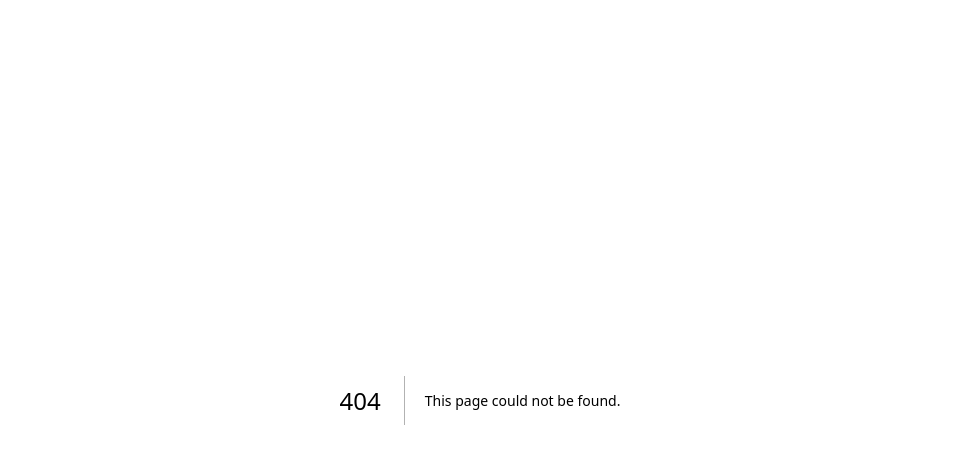
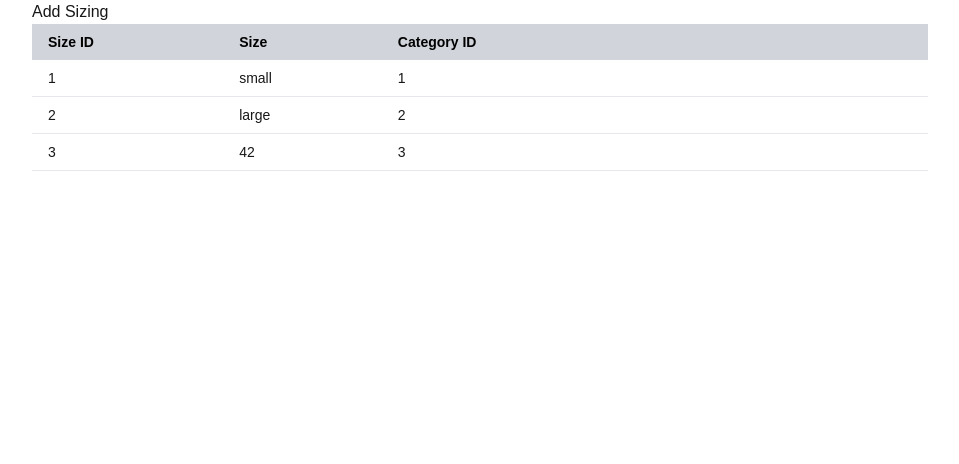
Before and after one commit to Clavvv/OnlineMarketplace, a Next.js app: page /sizes in a window 1280 px wide. Before the commit this address had no page. Shown: the top 464 px of the page, without its empty margins (160-1119 px from the left). Built offline with nearby package versions, Linux system fonts and the light colour scheme.

Commit message:
add sizes

```diff
--- /dev/null
+++ b/app/sizes/page.js
@@ -0,0 +1,184 @@
+'use client'
+import {useState, useEffect} from 'react';
+import { FiPlus, FiEdit, FiTrash, FiX } from "react-icons/fi"
+
+export default function Sizes() {
+
+    const [sizes, setsizes] = useState([])
+    const [modalToggle, setModalToggle] = useState(false)
+    const [formData, setFormData] = useState({
+        sizeID: '',
+        size: '',
+        categoryName: '',
+        mode: ''
+    })
+
+
+    useEffect(() => {
+
+        const getData = async () => {
+            await fetch('/sizes_sample.json')
+                .then((response) => response.json())
+                .then((jsonData) => {
+                    setsizes(jsonData)
+                })
+                .catch((error) => console.error('json no load: ', error))
+        }
+        getData()
+
+    }, [])
+
+    useEffect(() => {
+
+        if (formData.mode !== modalToggle) {
+
+        setFormData((prevData) => ({
+            ...prevData,
+            mode: modalToggle
+        }))
+    }
+
+    }, [modalToggle])
+
+    const handleChange = (e) => {
+        e.preventDefault()
+        const { name, value } = e.target
+        setFormData((prevData) => ({
+            ...prevData,
+            [name]: value
+        }))
+    }
+
+    const handleDelete = () => {
+        console.log('deleting...')
+    }
+
+    const handleEdit = () => {
+        console.log('editing...')
+    }
+
+    const handleAdd = (e) => {
+        e.preventDefault()
+        console.log('Category Data: ', formData)
+
+    }
+
+    const newSizeModal = <div className="fixed inset-0 bg-black bg-opacity-50 flex items-center justify-center z-50">
+        <div className="bg-white p-6 rounded-lg shadow-lg w-96">
+            <button
+                className="flex w-full justify-end text-gray-500 hover:text-gray-700"
+                onClick={(e) => setModalToggle('')}
+            >
+                <FiX />
+            </button>
+            <h2 className="text-xl font-semibold text-center text-gray-800 mb-4">
+                Add New Size
+            </h2>
+            <form onSubmit={handleAdd}>
+                <div className="mb-4">
+                    <label htmlFor="size" className="block text-sm font-medium text-gray-700">
+                        Size
+                    </label>
+                    <select
+                        id="size"
+                        name="size"
+                        value={formData.size}
+                        onChange={handleChange}
+                        className="mt-1 block w-full p-2 border border-gray-300 rounded-md text-black"
+                        required
+                    >
+                        <option value='' disabled>choose an option</option>
+                        <option value="S">Small</option>
+                        <option value="M">Medium</option>
+                        <option value="L">Large</option>
+                    </select>
+                </div>
+                                <div className="mb-4">
+                    <label htmlFor="categoryName" className="block text-sm font-medium text-gray-700">
+                        Category
+                    </label>
+                    <select
+                        id="categoryName"
+                        name="categoryName"
+                        value={formData.categoryName}
+                        onChange={handleChange}
+                        className="mt-1 block w-full p-2 border border-gray-300 rounded-md text-black"
+                        required
+                    >
+                        <option value='' disabled>choose an option</option>
+                        <option value="Shirts">Shirts</option>
+                        <option value="Shoes">Shoes</option>
+                        <option value="Pants">Pants</option>
+                    </select>
+                </div>
+
+                <div className="flex justify-end">
+                    <button
+                        type="submit"
+                        className="w-full bg-blue-600 text-white py-2 rounded-md hover:bg-blue-700 transition"
+                    >
+                        Add New Size
+                    </button>
+                </div>
+            </form>
+
+        </div>
+    </div>
+
+    return (
+        <div className="flex justify-center">
+        <div className="overflow-x-auto w-full max-w-4xl">
+        <div className = 'flex flex-row'>
+            <h3>Add Sizing</h3>
+            <button
+                    className="px-2 py-1 mx-1 text-white rounded hover:bg-green-600"
+                    onClick={(e) => setModalToggle(true)}
+                    title="Add"
+                  >
+                    <FiPlus />
+            </button>
+        </div>
+          <table className="min-w-full table-auto text-sm">
+            <thead>
+              <tr className="bg-gray-300 text-black">
+                <th className="px-4 py-2 text-left">Size ID</th>
+                <th className="px-4 py-2 text-left">Size</th>
+                <th className="px-4 py-2 text-left">Category ID</th>
+                <th className="px-4 py-2 text-left"></th>
+                <th className="px-4 py-2 text-left"></th>
+                <th className="px-4 py-2 text-left"></th>
+              </tr>
+            </thead>
+            <tbody>
+              {sizes.map((size) => (
+                <tr key={size.sizeID} className="border-b">
+                  <td className="px-4 py-2">{size.sizeID}</td>
+                  <td className="px-4 py-2">{size.size}</td>
+                  <td className="px-4 py-2">{size.categoryID}</td>
+                  <td>
+                  <button
+                    className="px-2 py-1 mx-1 text-white rounded hover:bg-yellow-600"
+                    onClick={() => handleEdit(size.sizeID)}
+                    title="Edit"
+                  >
+                    <FiEdit />
+                  </button>
+                  </td>
+                  <td>
+                  <button
+                    className="px-2 py-1 mx-1 text-white rounded hover:bg-red-600"
+                    onClick={() => handleDelete(category.categoryID)}
+                    title="Delete"
+                  >
+                    <FiTrash />
+                  </button>
+                  </td>
+                </tr>
+              ))}
+            </tbody>
+          </table>
+        </div>
+        {modalToggle && newSizeModal}
+      </div>
+    )
+}
```
